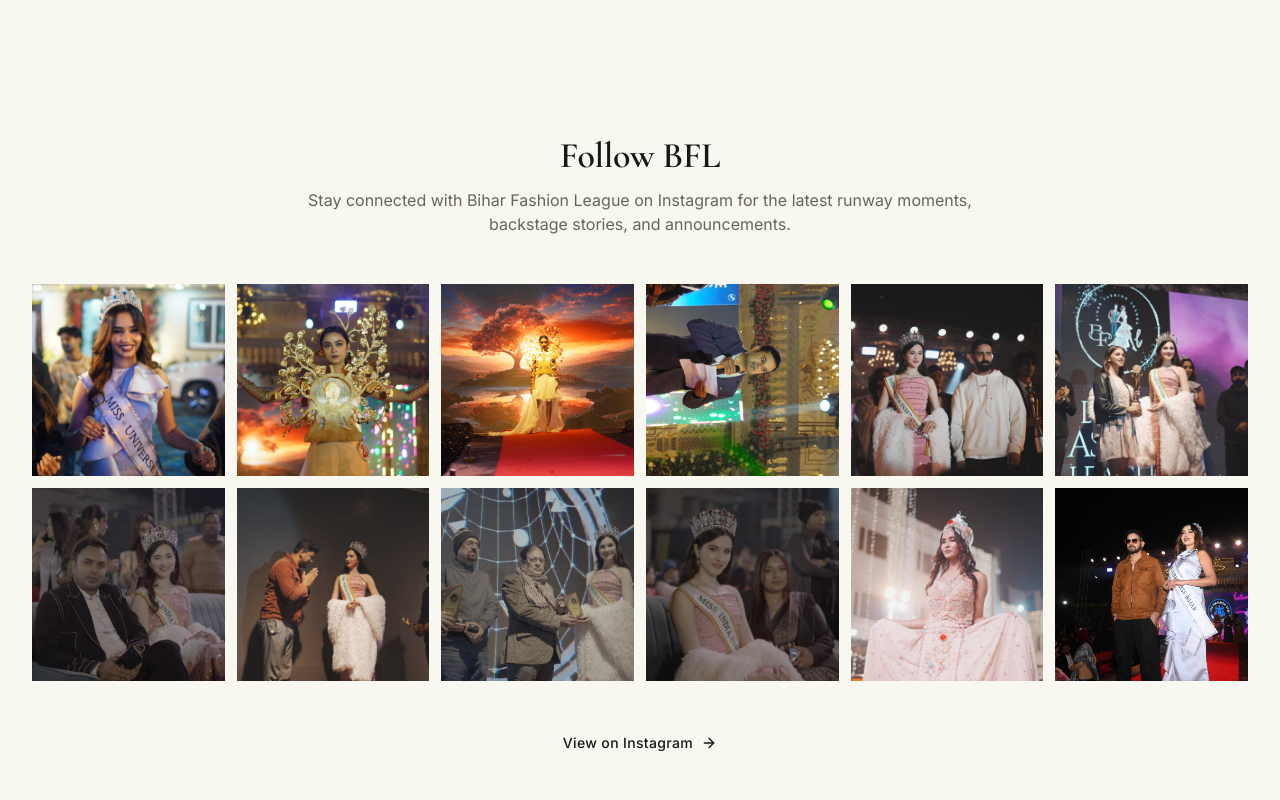
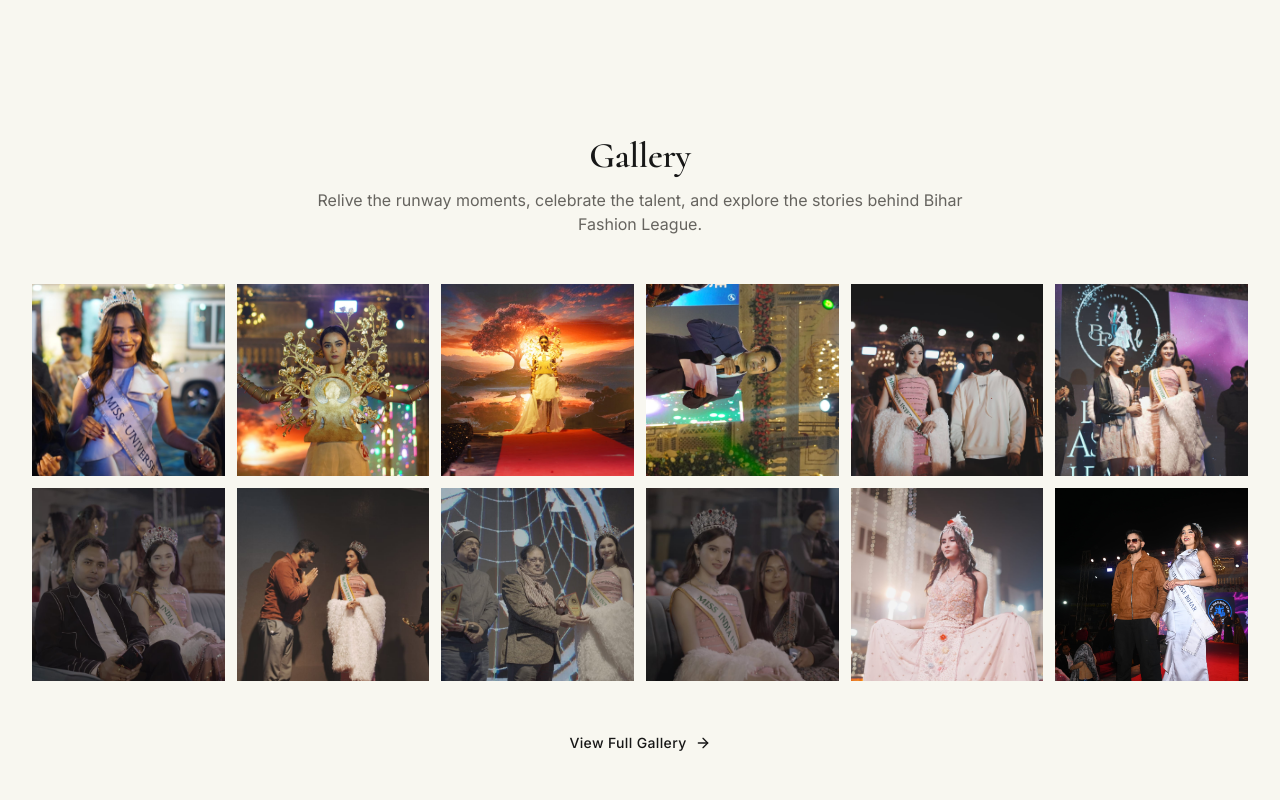
Before and after one commit to codexshekhar/Bihar-Fashion-League, a Next.js app: page / in a window 1280 px wide. Shown: the part 3160-3960 px from the top of the page. Built offline with nearby package versions, Linux system fonts and the light colour scheme; no server answers.

Commit message:
Update homepage gallery section with all photos

```diff
--- a/app/page.tsx
+++ b/app/page.tsx
@@ -196,35 +196,29 @@ export default function HomePage() {
       <section className="py-16 lg:py-24">
         <div className="mx-auto max-w-[1320px] px-4 sm:px-6 lg:px-8">
           <div className="text-center mb-12">
-            <h2 className="font-serif text-3xl sm:text-4xl text-[#171717] mb-3">Follow BFL</h2>
+            <h2 className="font-serif text-3xl sm:text-4xl text-[#171717] mb-3">Gallery</h2>
             <p className="text-base text-[#66645F] max-w-2xl mx-auto">
-              Stay connected with Bihar Fashion League on Instagram for the latest runway moments, backstage stories, and announcements.
+              Relive the runway moments, celebrate the talent, and explore the stories behind Bihar Fashion League.
             </p>
           </div>
           <div className="grid grid-cols-2 sm:grid-cols-3 md:grid-cols-4 lg:grid-cols-6 gap-3">
-            {[1, 2, 3, 4, 5, 6, 7, 8, 9, 10, 11, 12].map((i) => (
-              <div key={i} className="relative aspect-square overflow-hidden bg-[#E5E2DC] group">
+            {["1","2","3","4","5","6","7","8","9","10","11","12"].map((i) => (
+              <Link key={i} href="/gallery" className="relative aspect-square overflow-hidden bg-[#E5E2DC] group">
                 <Image
-                  src={`/images/BFL_2025_${i}.jpeg`}
-                  alt={`BFL Instagram gallery image ${i}`}
+                  src={`/images/Gallery/BFL_2025_${i}.jpeg`}
+                  alt={`BFL gallery image ${i}`}
                   fill
                   className="object-cover object-center group-hover:scale-[1.03] transition-transform duration-700"
                   sizes="(max-width: 768px) 50vw, (max-width: 1200px) 25vw, 16vw"
                   loading="lazy"
                 />
-                <a
-                  href="https://www.instagram.com/biharfashionleague"
-                  target="_blank"
-                  rel="noopener noreferrer"
-                  className="absolute inset-0 z-10"
-                />
-              </div>
+              </Link>
             ))}
           </div>
           <div className="mt-10 text-center">
             <Button asChild variant="ghost" className="h-11 px-7 text-[#171717] hover:bg-[#171717]/5 text-sm tracking-wide">
-              <Link href="https://www.instagram.com/biharfashionleague" target="_blank" rel="noopener noreferrer">
-                View on Instagram <ArrowRight className="ml-2 h-4 w-4" />
+              <Link href="/gallery">
+                View Full Gallery <ArrowRight className="ml-2 h-4 w-4" />
               </Link>
             </Button>
           </div>
```
